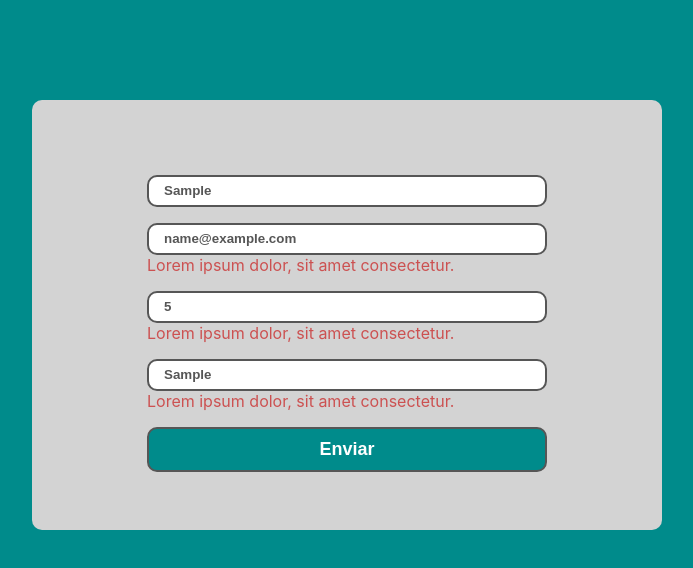
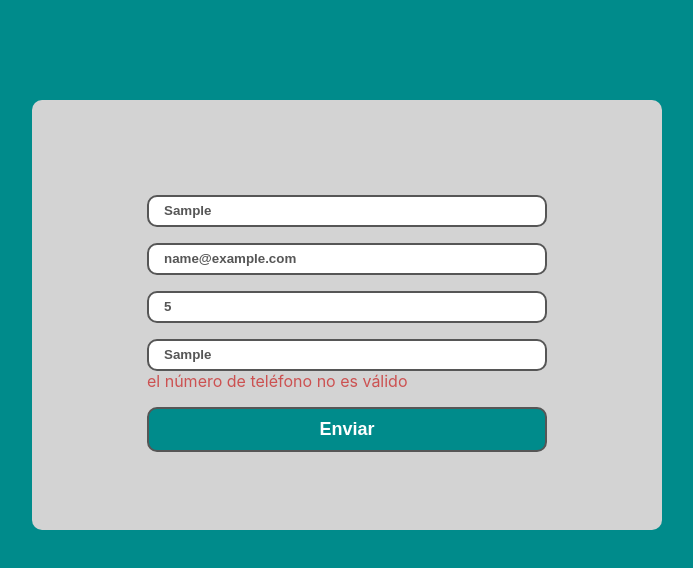
Before and after one commit to albeiromr/formik-structure, a React (Create React App) app: page / in a window 1280 px wide. Both pictures are taken after typing "Sample", "name@example.com", "5", "Sample" into the empty fields and a click on the button "Enviar". Shown: the top 568 px of the page, without its empty margins (293-986 px from the left). Built offline with nearby package versions, Linux system fonts and the light colour scheme.

Commit message:
acomoda la lógica en servicios

```diff
--- a/src/components/basic-form/basic-form.component.tsx
+++ b/src/components/basic-form/basic-form.component.tsx
@@ -1,35 +1,23 @@
-import React from "react";
 import "./basic-form.component.scss";
-import { Formik, Field, Form } from "formik";
-import { BasicFormInterface } from "../../interfaces/basic-form.interface";
-import * as yup from 'yup';
-
-const initialValues: BasicFormInterface = {
-    name: "",
-    email: "",
-    age: 0,
-    phone: ""
-}
-
-const validationSchema  = yup.object({
-    name: yup.string()
-    .max(20, "el nombre debe ser maximo de 20 caracteres")
-    .min(2, "el nombre debe ser mínimo de 2 caracteres")
-    .required("el nombre es requerido")
-})
+import { Formik } from "formik";
+import { FormValidationService } from "../../services/forms/form-validation.service";
+import { basicFormInitialValues } from "../../services/forms/initial-values.service";
+import { setForm } from "../../redux/basic-form/basic-form.reducer";
+import { useAppDispatch } from "../../redux/hooks";
 
 const BasicFormComponent = () => {
+
+    const dispatch = useAppDispatch();
 
     return (
         <div className="basic-form">
             <Formik
-                initialValues={initialValues}
-                onSubmit={ async (values, actions) => {
-                    await new Promise(resolve => console.log(values, actions))
-                }}
-                validationSchema={validationSchema}
+                initialValues={basicFormInitialValues}
+                onSubmit={ (values) => { dispatch(setForm(values)) }}
+                validationSchema={FormValidationService.basicForm}
             >
                 {({handleBlur, handleChange, handleSubmit,errors, touched}) => (
+
                     <form onSubmit={handleSubmit}>
 
                         <div className="basic-form__input-container">
@@ -55,7 +43,7 @@ const BasicFormComponent = () => {
                                 onChange={handleChange}
                                 onBlur={handleBlur}
                             />
-                            <p className="basic-form__error-message">Lorem ipsum dolor, sit amet consectetur.</p>
+                            {errors.email && touched.email && <p className="basic-form__error-message">{errors.email}</p>}
                         </div>
 
                         <div className="basic-form__input-container">
@@ -68,7 +56,7 @@ const BasicFormComponent = () => {
                                 onChange={handleChange}
                                 onBlur={handleBlur}
                             />
-                            <p className="basic-form__error-message">Lorem ipsum dolor, sit amet consectetur.</p>
+                            {errors.age && touched.age && <p className="basic-form__error-message">{errors.age}</p>}
                         </div>
 
                         <div className="basic-form__input-container">
@@ -81,7 +69,7 @@ const BasicFormComponent = () => {
                                 onChange={handleChange}
                                 onBlur={handleBlur}
                             />
-                            <p className="basic-form__error-message">Lorem ipsum dolor, sit amet consectetur.</p>
+                            {errors.phone && touched.phone && <p className="basic-form__error-message">{errors.phone}</p>}
                         </div>
 
                         <button type="submit" className="basic-form__button">Enviar</button>
--- /dev/null
+++ b/src/services/forms/form-validation.service.ts
@@ -0,0 +1,25 @@
+import * as yup from 'yup';
+
+export class FormValidationService {
+
+    public static basicForm  = yup.object({
+        name: yup.string()
+        .max(20, "el nombre debe ser maximo de 20 caracteres")
+        .min(2, "el nombre debe ser mínimo de 2 caracteres")
+        .required("el nombre es requerido")
+        .matches(/^(?=.{1,30}$)[a-zA-Z]+(?:[-' ][a-zA-Z]+)*$/gm, "el formato del nombre no es valido"),
+        email: yup.string()
+        .email("ingrese un email valido")
+        .max(50, "el email es demasiado largo")
+        .min(15, "el email es demasiado corto")
+        .required("el email es requerido"),
+        age: yup.number()
+        .min(1)
+        .max(120)
+        .required("la edad es requerida"),
+        phone: yup.string()
+        .required("el teléfono es requerido")
+        .matches(/^(\+\d{1,2}\s?)?1?\-?\.?\s?\(?\d{3}\)?[\s.-]?\d{3}[\s.-]?\d{4}$/gm, "el número de teléfono no es válido")
+    })
+
+}
--- /dev/null
+++ b/src/services/forms/initial-values.service.ts
@@ -0,0 +1,8 @@
+import { BasicFormInterface } from "../../interfaces/basic-form.interface";
+
+export const basicFormInitialValues: BasicFormInterface = {
+    name: "",
+    email: "",
+    age: 0,
+    phone: ""
+}
```
